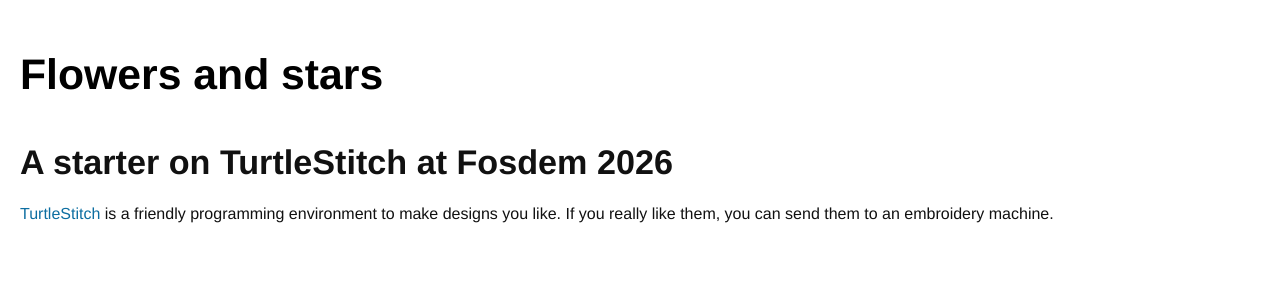
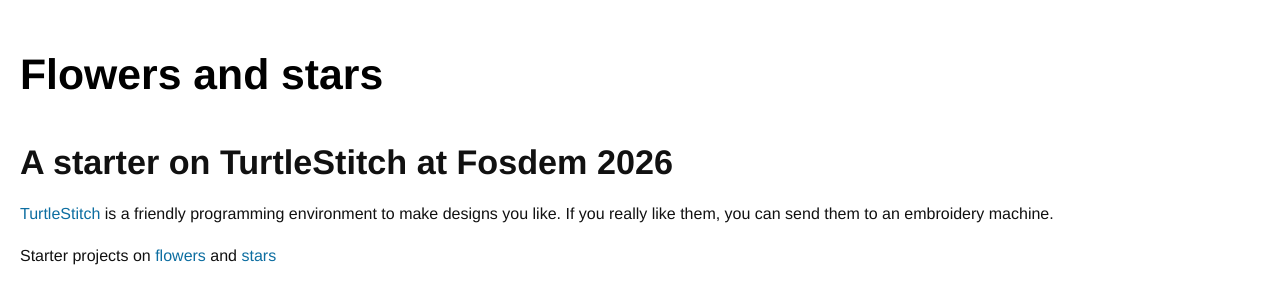
Before and after one commit to xota/ts, a plain HTML site: page index.html in a window 1280 px wide. Drawn offline with Linux system fonts and the light colour scheme.

Commit message:
Update index.html
links to starter projects

```diff
--- a/index.html
+++ b/index.html
@@ -1366,6 +1366,13 @@
             <a href="https://turtlestitch.org">TurtleStitch</a>
              is a friendly programming environment to make designs you like. If you really like them, you can send them to an embroidery machine.
         </p>
+
+        <p>
+            Starter projects on
+            <a href="https://www.turtlestitch.org/users/xota/projects/starter%20petal%20and%20leaves">flowers</a>
+             and
+            <a href="https://www.turtlestitch.org/users/xota/projects/starter%20polygons%20and%20stars">stars</a>
+        </p>
         <!-- ##END MARKED WRAPPER## -->
     </div>
 </body>
```
